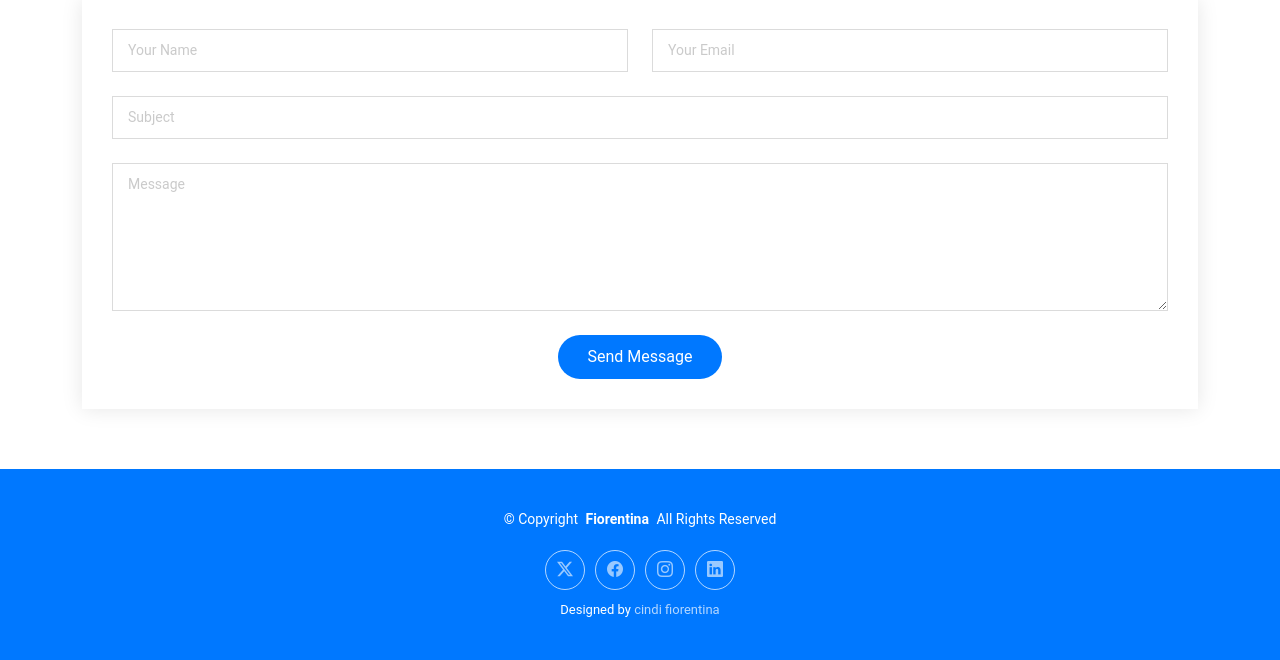
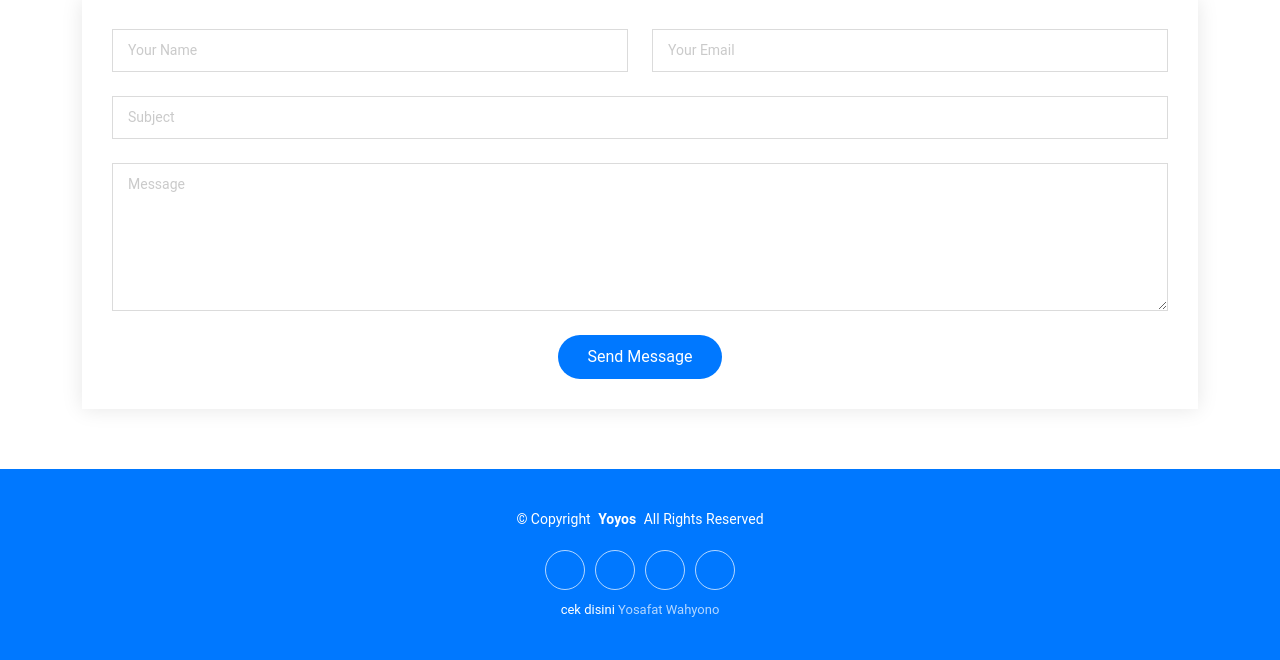
Before and after one commit to yosback/Responsi_0855, a Flask app: page / in a window 1280 px wide. Shown: the part 3074-3734 px from the top of the page. Run offline with Flask 3, Linux system fonts and the light colour scheme; some libraries are stand-ins or nearby versions.

Commit message:
Update index.html

```diff
--- a/templates/index.html
+++ b/templates/index.html
@@ -335,16 +335,16 @@
 
     <div class="container">
       <div class="copyright text-center ">
-        <p>© <span>Copyright</span> <strong class="px-1 sitename">Fiorentina</strong> <span>All Rights Reserved</span></p>
+        <p>© <span>Copyright</span> <strong class="px-1 sitename">Yoyos</strong> <span>All Rights Reserved</span></p>
       </div>
       <div class="social-links d-flex justify-content-center">
-        <a href=""><i class="bi bi-twitter-x"></i></a>
-        <a href=""><i class="bi bi-facebook"></i></a>
-        <a href="https://www.instagram.com/cindi_fiorentina/"><i class="bi bi-instagram"></i></a>
-        <a href="https://www.linkedin.com/in/cindi-fiorentina-488568225/"><i class="bi bi-linkedin"></i></a>
+        <a href=""><i class="bi bi-Github-x"></i></a>
+        <a href=""><i class="bi bi-Github"></i></a>
+        <a href="https://github.com/yosback/Responsi_0855.git/"><i class="Github"></i></a>
+        <a href="https://github.com/yosback/Responsi_0855.git/"><i class="Github"></i></a>
       </div>
       <div class="credits">
-        Designed by <a href="https://www.behance.net/gallery/158781015/Portofolio-Cindi-Fiorentina?tracking_source=search_projects|cindi+fiorentina&l=1">cindi fiorentina</a>
+        cek disini <a href="https://github.com/yosback/Responsi_0855.git">Yosafat Wahyono</a>
       </div>
     </div>
 
```
